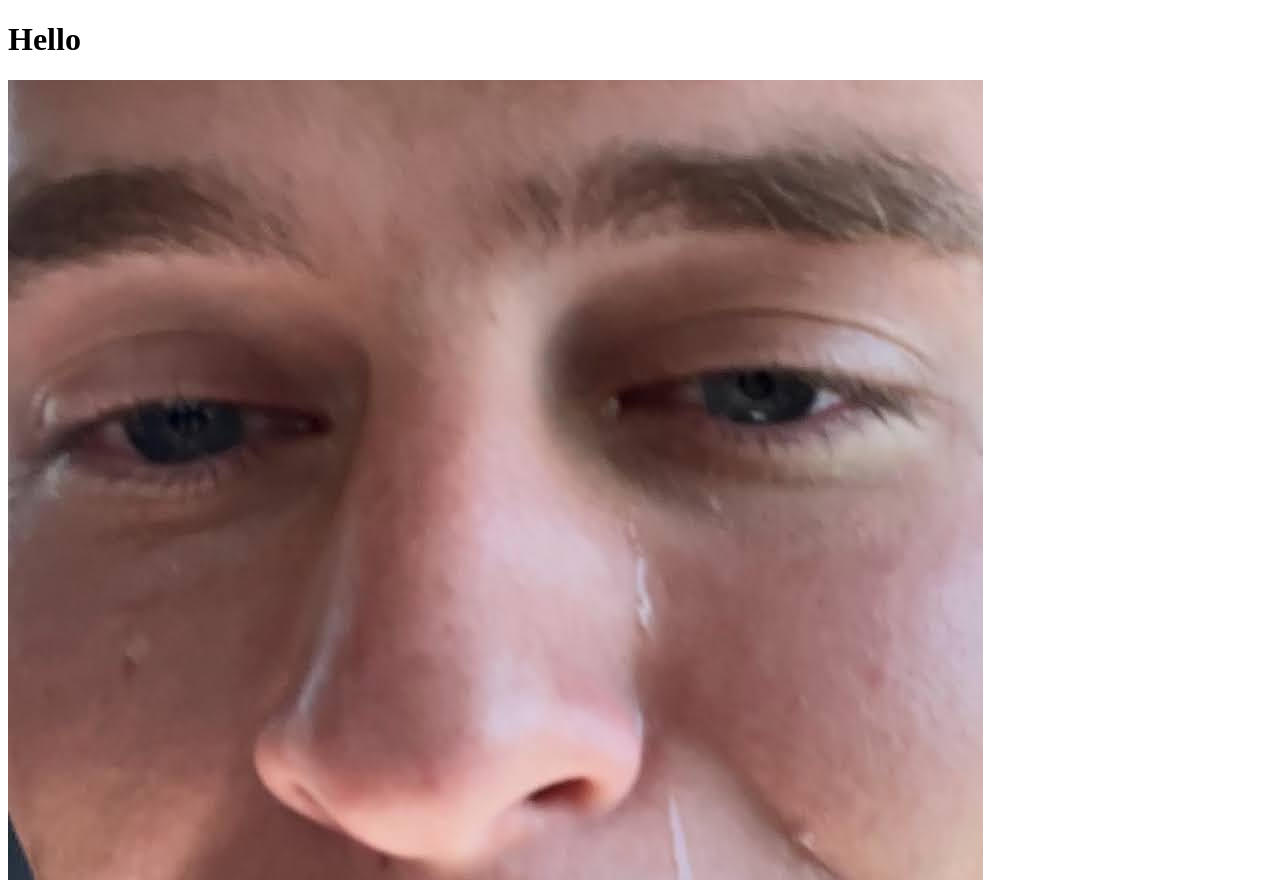
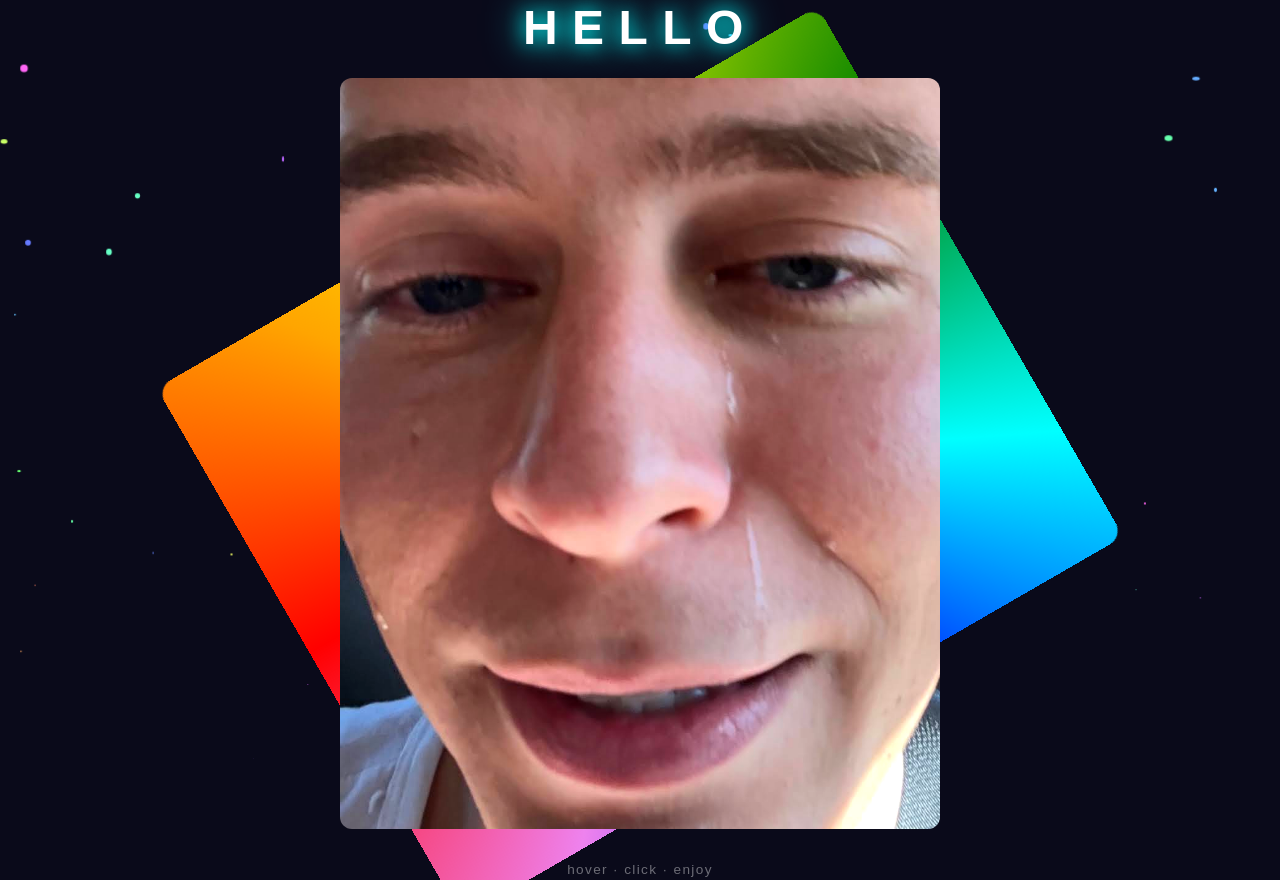
Before and after one commit to tylerread/tiller-boats, a plain HTML site: page index.html in a window 1280 px wide. Shown: the top 880 px of the page. Drawn offline with Linux system fonts and the light colour scheme.

Commit message:
Update index.html
Some AI thing that was done

```diff
--- a/index.html
+++ b/index.html
@@ -2,10 +2,190 @@
 <html lang="en">
 <head>
   <meta charset="UTF-8">
-  <title>tiller.boats</title>
+  <meta name="viewport" content="width=device-width, initial-scale=1.0">
+  <title>Tiller Boats</title>
+  <style>
+    * { margin: 0; padding: 0; box-sizing: border-box; }
+
+    body {
+      background: #0a0a1a;
+      display: flex;
+      flex-direction: column;
+      align-items: center;
+      justify-content: center;
+      min-height: 100vh;
+      overflow: hidden;
+      font-family: sans-serif;
+    }
+
+    /* Floating particles background */
+    .particles {
+      position: fixed;
+      top: 0; left: 0;
+      width: 100%; height: 100%;
+      pointer-events: none;
+      z-index: 0;
+    }
+
+    .particle {
+      position: absolute;
+      width: 4px; height: 4px;
+      border-radius: 50%;
+      background: rgba(0, 200, 255, 0.7);
+      animation: float linear infinite;
+    }
+
+    @keyframes float {
+      0%   { transform: translateY(100vh) scale(0); opacity: 0; }
+      10%  { opacity: 1; }
+      90%  { opacity: 1; }
+      100% { transform: translateY(-10vh) scale(1.5); opacity: 0; }
+    }
+
+    h1 {
+      color: #fff;
+      font-size: 3rem;
+      letter-spacing: 0.3em;
+      text-transform: uppercase;
+      z-index: 1;
+      margin-bottom: 2rem;
+      animation: glitch 3s infinite;
+      text-shadow: 0 0 20px cyan, 0 0 40px cyan;
+    }
+
+    @keyframes glitch {
+      0%, 90%, 100% { text-shadow: 0 0 20px cyan, 0 0 40px cyan; transform: none; }
+      92% { transform: skewX(-10deg); text-shadow: -4px 0 magenta, 4px 0 cyan; }
+      94% { transform: skewX(10deg); text-shadow: 4px 0 magenta, -4px 0 cyan; }
+      96% { transform: none; }
+    }
+
+    .photo-container {
+      position: relative;
+      z-index: 1;
+      cursor: pointer;
+    }
+
+    .photo-container img {
+      width: min(80vw, 600px);
+      border-radius: 12px;
+      display: block;
+      animation: bob 4s ease-in-out infinite;
+      transition: transform 0.1s;
+      filter: saturate(1.2) contrast(1.1);
+    }
+
+    @keyframes bob {
+      0%, 100% { transform: translateY(0) rotate(-1deg); }
+      50%       { transform: translateY(-18px) rotate(1deg); }
+    }
+
+    /* Rainbow border spin */
+    .photo-container::before {
+      content: '';
+      position: absolute;
+      inset: -6px;
+      border-radius: 16px;
+      background: conic-gradient(red, orange, yellow, green, cyan, blue, violet, red);
+      animation: spin 3s linear infinite;
+      z-index: -1;
+    }
+
+    @keyframes spin {
+      to { transform: rotate(360deg); }
+    }
+
+    /* Hover: wild distortion */
+    .photo-container:hover img {
+      animation: shake 0.15s infinite, hueshift 0.5s linear infinite;
+      filter: saturate(3) contrast(1.5) brightness(1.2);
+    }
+
+    @keyframes shake {
+      0%   { transform: translate(-3px, 2px) rotate(-2deg); }
+      25%  { transform: translate(3px, -2px) rotate(2deg); }
+      50%  { transform: translate(-2px, -3px) rotate(-1deg); }
+      75%  { transform: translate(2px, 3px) rotate(1deg); }
+      100% { transform: translate(-3px, 2px) rotate(-2deg); }
+    }
+
+    @keyframes hueshift {
+      to { filter: saturate(3) contrast(1.5) hue-rotate(360deg); }
+    }
+
+    /* Click ripple */
+    .ripple {
+      position: absolute;
+      border-radius: 50%;
+      background: rgba(0, 255, 255, 0.4);
+      transform: scale(0);
+      animation: ripple-out 0.8s ease-out forwards;
+      pointer-events: none;
+    }
+
+    @keyframes ripple-out {
+      to { transform: scale(6); opacity: 0; }
+    }
+
+    .hint {
+      color: rgba(255,255,255,0.4);
+      margin-top: 1.5rem;
+      font-size: 0.85rem;
+      letter-spacing: 0.1em;
+      z-index: 1;
+      animation: pulse 2s ease-in-out infinite;
+    }
+
+    @keyframes pulse {
+      0%, 100% { opacity: 0.4; }
+      50%       { opacity: 1; }
+    }
+  </style>
 </head>
 <body>
+
+  <div class="particles" id="particles"></div>
+
   <h1>Hello</h1>
-  <img src="IMG_2206.jpg" alt="photo" style="max-width:100%;">
+
+  <div class="photo-container" id="photoContainer">
+    <img src="IMG_2206.jpg" alt="photo">
+  </div>
+
+  <p class="hint">hover · click · enjoy</p>
+
+  <script>
+    // Generate floating particles
+    const container = document.getElementById('particles');
+    for (let i = 0; i < 60; i++) {
+      const p = document.createElement('div');
+      p.className = 'particle';
+      p.style.cssText = `
+        left: ${Math.random() * 100}%;
+        width: ${2 + Math.random() * 5}px;
+        height: ${2 + Math.random() * 5}px;
+        animation-duration: ${4 + Math.random() * 8}s;
+        animation-delay: ${-Math.random() * 10}s;
+        background: hsl(${Math.random() * 360}, 100%, 70%);
+      `;
+      container.appendChild(p);
+    }
+
+    // Click ripple effect
+    document.getElementById('photoContainer').addEventListener('click', function(e) {
+      const rect = this.getBoundingClientRect();
+      const ripple = document.createElement('div');
+      ripple.className = 'ripple';
+      const size = 60;
+      ripple.style.cssText = `
+        width: ${size}px; height: ${size}px;
+        left: ${e.clientX - rect.left - size/2}px;
+        top: ${e.clientY - rect.top - size/2}px;
+        background: hsl(${Math.random()*360}, 100%, 60%, 0.5);
+      `;
+      this.appendChild(ripple);
+      ripple.addEventListener('animationend', () => ripple.remove());
+    });
+  </script>
 </body>
 </html>
```
